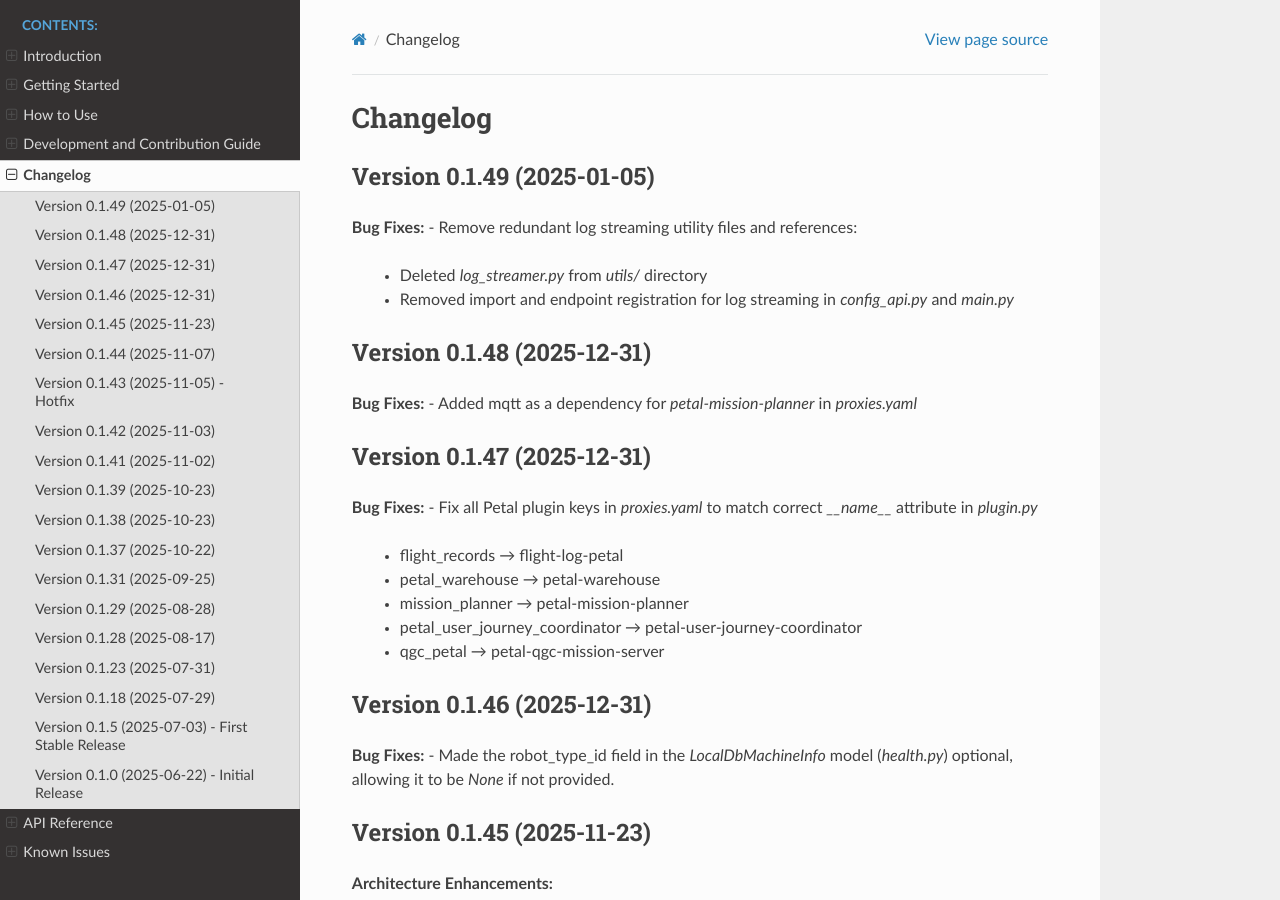
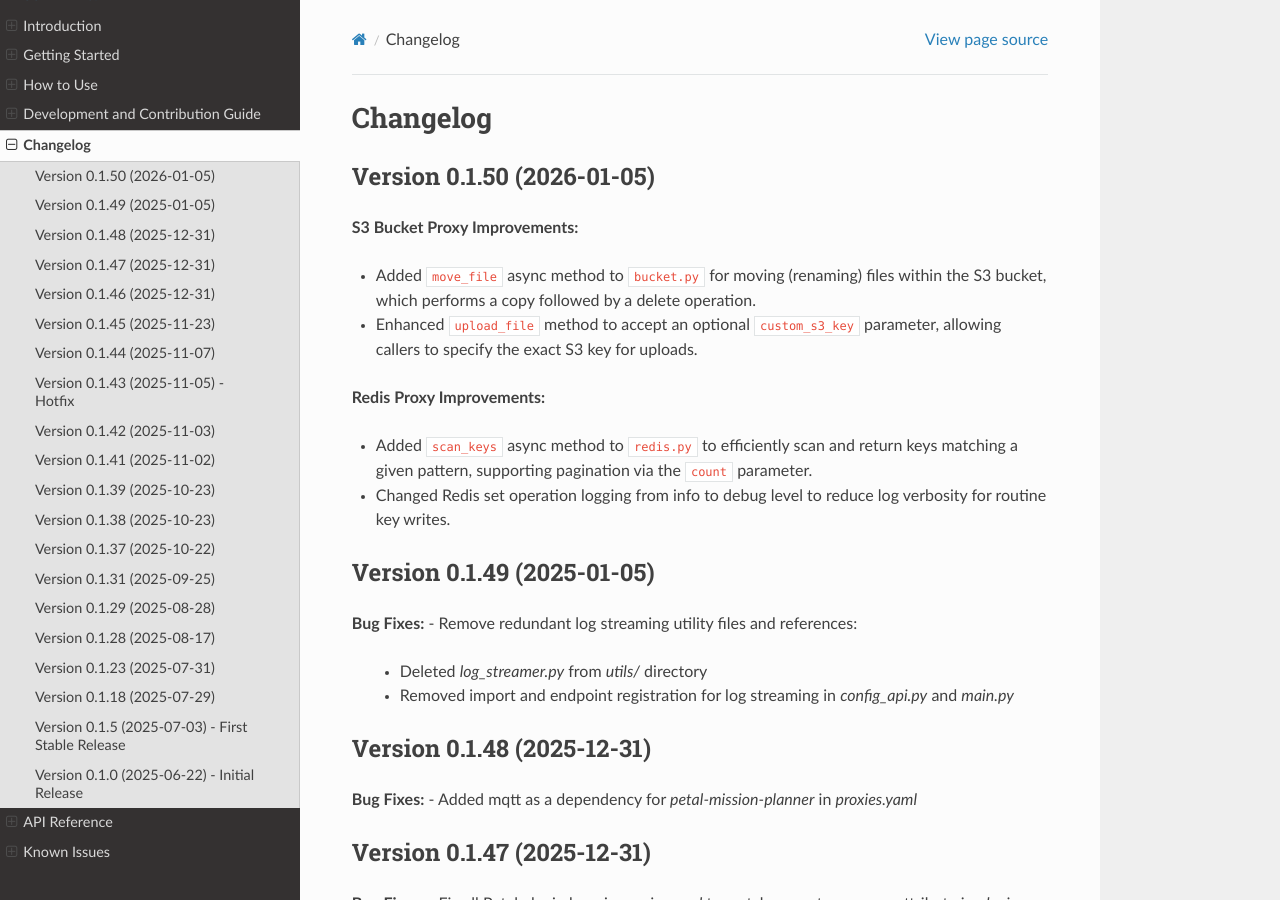
Before and after one commit to DroneLeaf/petal-app-manager, a Sphinx documentation site: the page built from docs/changelog.rst, in a window 1280 px wide and 900 px high. Built offline with Sphinx 7.4.7 and the Read the Docs theme 3.1.0, drawn with Linux system fonts in a browser that asks for light colours.

Commit message:
chore: update version to 0.1.50 and document S3 and Redis proxy improvements in changelog

```diff
--- a/docs/changelog.rst
+++ b/docs/changelog.rst
@@ -1,5 +1,18 @@
 Changelog
 =========
+
+Version 0.1.50 (2026-01-05)
+---------------------------
+
+**S3 Bucket Proxy Improvements:**
+
+- Added ``move_file`` async method to ``bucket.py`` for moving (renaming) files within the S3 bucket, which performs a copy followed by a delete operation.
+- Enhanced ``upload_file`` method to accept an optional ``custom_s3_key`` parameter, allowing callers to specify the exact S3 key for uploads.
+
+**Redis Proxy Improvements:**
+
+- Added ``scan_keys`` async method to ``redis.py`` to efficiently scan and return keys matching a given pattern, supporting pagination via the ``count`` parameter.
+- Changed Redis set operation logging from info to debug level to reduce log verbosity for routine key writes.
 
 Version 0.1.49 (2025-01-05)
 ---------------------------
--- a/pyproject.toml
+++ b/pyproject.toml
@@ -1,6 +1,6 @@
 [project]
 name = "petal-app-manager"
-version = "0.1.49"
+version = "0.1.50"
 description = "A FastAPI interface for loading, managing and running Droneleaf Petal applications"
 authors = [
     {name = "Khalil Al Handawi", email = "khalil.alhandawi@droneleaf.io"},
```
